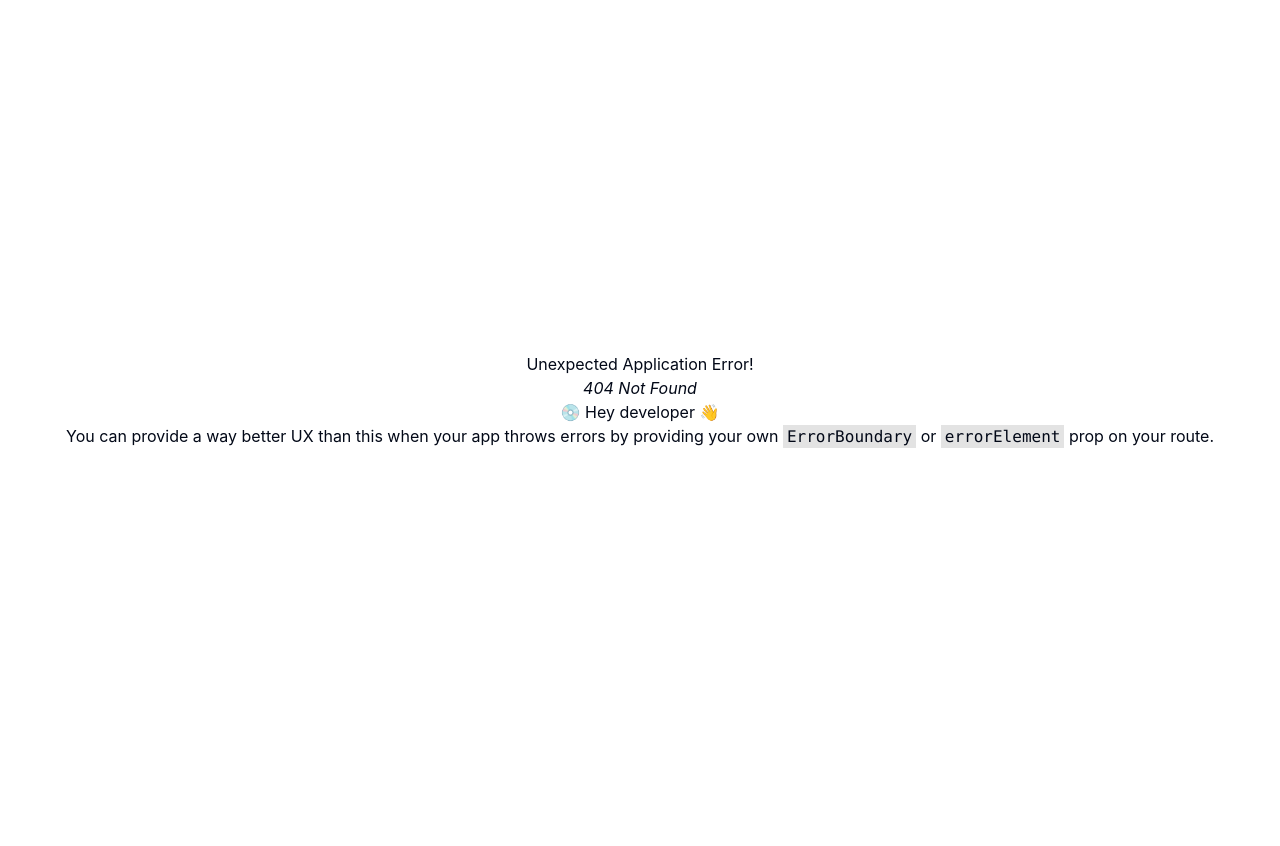
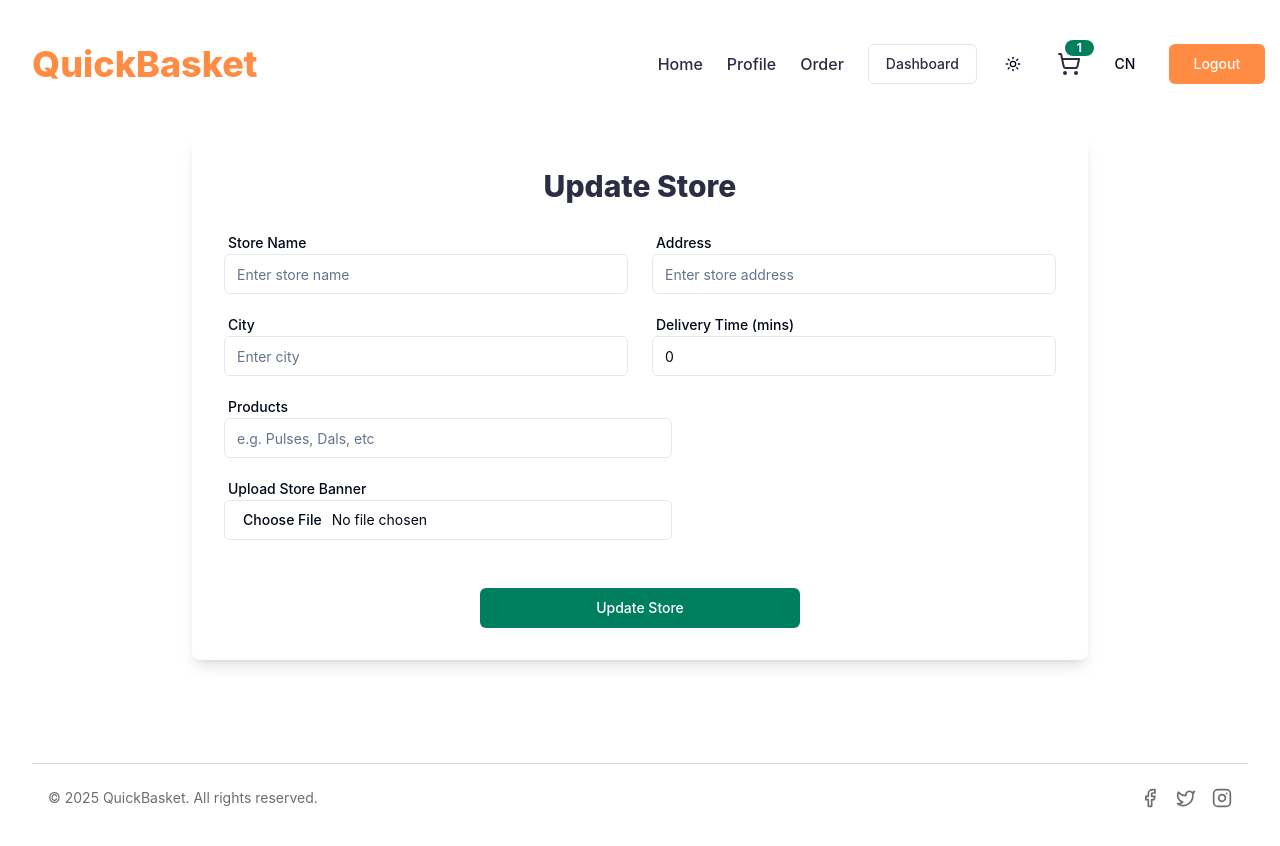
Before and after one commit to bhushan-apraj13/Quick-Basket, a React (Vite) app in the folder client/: page /admin/store in a window 1280 px wide. Before the commit this address had no page. Shown: the top 846 px of the page. Before the commit the page ends 800 px from the top, so only its background shows below. Built offline with nearby package versions, Linux system fonts and the light colour scheme.

Commit message:
Store Information Page UI done with some minor changes pending -06:08:00

```diff
--- a/client/src/App.tsx
+++ b/client/src/App.tsx
@@ -11,6 +11,7 @@ import Profile from './components/Profile'
 import SearchPage from './components/SearchPage'
 import ShopDetails from './components/ShopDetails'
 import Cart from './components/Cart'
+import Store from './admin/Store'
 
 
 
@@ -38,6 +39,10 @@ const appRouter = createBrowserRouter([
       {
         path: "/cart",
         element: <Cart />
+      },
+      {
+        path: "/admin/store",
+        element: <Store />
       },
 
     ]
--- /dev/null
+++ b/client/src/admin/Store.tsx
@@ -0,0 +1,101 @@
+import { Button } from "@/components/ui/button";
+import { Input } from "@/components/ui/input";
+import { Label } from "@/components/ui/label";
+import { StoreInfoSchema, storeSchema } from "@/schema/storeSchema";
+import { Loader2 } from "lucide-react";
+import { useState } from "react";
+
+const Store = () => {
+    const [input, setInput] = useState<StoreInfoSchema>({
+        storeName: "",
+        address: "",
+        city: "",
+        deliveryTime: 0,
+        products: [],
+        storeBanner: undefined,
+    });
+
+    const [errors, setErrors] = useState<Partial<StoreInfoSchema>>({});
+
+    const changeEventHandler = (e: React.ChangeEvent<HTMLInputElement>) => {
+        const { name, value, type } = e.target;
+        setInput({ ...input, [name]: type === 'number' ? Number(value) : value });
+    };
+
+    const submitHandler = (e: React.FormEvent<HTMLFormElement>) => {
+        e.preventDefault();
+        const result = storeSchema.safeParse(input);
+        if (!result.success) {
+            const fieldErrors = result.error.formErrors.fieldErrors;
+            setErrors(fieldErrors as Partial<StoreInfoSchema>);
+            return;
+        }
+        console.log(input);
+    };
+
+    const loading = false;
+    const storeExists = true;
+
+    return (
+        <div className="max-w-4xl mx-auto my-10 p-8 bg-white shadow-lg rounded-lg">
+            <h1 className="font-extrabold text-3xl text-textPrimary mb-8 text-center">
+                {storeExists ? "Update Store" : "Add New Store"}
+            </h1>
+
+            <form onSubmit={submitHandler} className="grid grid-cols-1 md:grid-cols-2 gap-6">
+                <div className="flex flex-col gap-1">
+                    <Label className="text-left ml-1">Store Name</Label>
+                    <Input type="text" name="storeName" placeholder="Enter store name"
+                        value={input.storeName} onChange={changeEventHandler} />
+                    {errors.storeName && <span className="text-xs text-error font-medium text-left ml-1">{errors.storeName}</span>}
+                </div>
+                <div className="flex flex-col gap-1">
+                    <Label className="text-left ml-1">Address</Label>
+                    <Input type="text" name="address" placeholder="Enter store address"
+                        value={input.address} onChange={changeEventHandler} />
+                    {errors.address && <span className="text-xs text-error font-medium text-left ml-1">{errors.address}</span>}
+                </div>
+                <div className="flex flex-col gap-1">
+                    <Label className="text-left ml-1">City</Label>
+                    <Input type="text" name="city" placeholder="Enter city"
+                        value={input.city} onChange={changeEventHandler} />
+                    {errors.city && <span className="text-xs text-error font-medium text-left ml-1">{errors.city}</span>}
+                </div>
+                <div className="flex flex-col gap-1">
+                    <Label className="text-left ml-1">Delivery Time (mins)</Label>
+                    <Input type="number" name="deliveryTime" placeholder="Estimated delivery time"
+                        value={input.deliveryTime} onChange={changeEventHandler} />
+                    {errors.deliveryTime && <span className="text-xs text-error font-medium text-left ml-1">{errors.deliveryTime}</span>}
+                </div>
+                <div className="flex flex-col gap-1 md:col-span-2 max-w-md">
+                    <Label className="text-left ml-1">Products</Label>
+                    <Input type="text" name="products" placeholder="e.g. Pulses, Dals, etc" className="h-10"
+                        value={input.products} onChange={(e) => setInput({ ...input, products: e.target.value.split(",") })} />
+                    {errors.products && <span className="text-xs text-error font-medium text-left ml-1">{errors.products}</span>}
+                </div>
+                <div className="flex flex-col gap-1 md:col-span-2 max-w-md">
+                    <Label className="text-left ml-1">Upload Store Banner</Label>
+                    <Input type="file" accept="image/*" name="storeBanner" className="h-10"
+                        onChange={(e) => {
+                            const file = e.target.files?.[0];
+                            setInput((prev) => ({ ...prev, storeBanner: file || undefined }));
+                        }} />
+                    {errors.storeBanner && <span className="text-xs text-error font-medium text-left ml-1">{errors.storeBanner?.name || "Banner image is required*"}</span>}
+                </div>
+                <div className="md:col-span-2 flex justify-center mt-6">
+                    {loading ? (
+                        <Button disabled className="bg-brandGreen text-white w-full max-w-xs flex items-center justify-center gap-2">
+                            <Loader2 className="animate-spin h-4 w-4" /> Please wait...
+                        </Button>
+                    ) : (
+                        <Button className="bg-brandGreen hover:bg-brandGreen/80 text-white w-full max-w-xs">
+                            {storeExists ? "Update Store" : "Add Store"}
+                        </Button>
+                    )}
+                </div>
+            </form>
+        </div>
+    );
+};
+
+export default Store;
--- a/client/src/auth/Signup.tsx
+++ b/client/src/auth/Signup.tsx
@@ -20,7 +20,10 @@ const Signup = () => {
         password: "",
         contact: "",
     });
+
     const [errors, setErrors] = useState<Partial<SignupInputState>>({});
+
+
     const changeEventHandler = (e: ChangeEvent<HTMLInputElement>) => {
         const { name, value } = e.target;
         setInput({ ...input, [name]: value });
--- a/client/src/components/CheckoutConfirm.tsx
+++ b/client/src/components/CheckoutConfirm.tsx
@@ -36,19 +36,19 @@ const CheckoutConfirm = ({ open, setOpen }: { open: boolean, setOpen: Dispatch<S
                 {/* User Info */}
                 <div className="grid grid-cols-2 gap-4 ">
                     <div>
-                        <Label className="block text-sm font-semibold">Full Name</Label>
+                        <Label className="block text-sm text-gray-700 font-semibold">Full Name</Label>
                         <p className="text-gray-700">John Doe</p>
                     </div>
                     <div>
-                        <Label className="block text-sm font-semibold">Contact</Label>
+                        <Label className="block text-sm text-gray-700 font-semibold">Contact</Label>
                         <p className="text-gray-700">+91 98765 43210</p>
                     </div>
                     <div>
-                        <Label className="block text-sm font-semibold">Address</Label>
+                        <Label className="block text-sm text-gray-700 font-semibold">Address</Label>
                         <p className="text-gray-700">123, Green Avenue, Mumbai</p>
                     </div>
                     <div>
-                        <Label className="block text-sm font-semibold">City</Label>
+                        <Label className="block text-sm text-gray-700 font-semibold">City</Label>
                         <p className="text-gray-700">Mumbai</p>
                     </div>
                 </div>
--- a/client/src/components/Navbar.tsx
+++ b/client/src/components/Navbar.tsx
@@ -41,7 +41,7 @@ const Navbar = () => {
                                         </MenubarTrigger>
 
                                         <MenubarContent className="bg-white shadow-lg rounded-md">
-                                            <Link to="/admin/shops">
+                                            <Link to="/admin/store">
                                                 <MenubarItem className="px-3 py-2 text-textPrimary hover:bg-brandOrange hover:text-white transition">
                                                     Store
                                                 </MenubarItem>
@@ -204,7 +204,7 @@ const MobileNavbar = () => {
                         <span>Products</span>
                     </Link>
                     <Link
-                        to="/profile"
+                        to="/admin/store"
                         className="flex items-center gap-4 px-3 py-2 rounded-lg cursor-pointer transition
              text-textPrimary hover:bg-[#EAEAEA] active:bg-[#EAEAEA] hover:text-brandGreen
              active:text-brandGreen"
--- /dev/null
+++ b/client/src/schema/storeSchema.ts
@@ -0,0 +1,17 @@
+import {z} from "zod";
+
+{/* Store Schema */}
+
+export const storeSchema = z.object({
+    storeName: z.string().min(3, "Store name is too short").max(50, "Store name is too long"),
+    address: z.string().min(6, "Address must be at least 6 characters").max(200, "Address must be at most 200 characters"),
+    city: z.string().min(3, "City must be at least 3 characters").max(50, "City must be at most 50 characters"),
+    deliveryTime: z.number().min(5, "Delivery time must be at least 5 minutes ").max(100, "Delivery time must be at most 100 minutes"),
+    products: z.array(z.string()).min(1, "At least 1 product is required"),
+    storeBanner: z
+  .instanceof(File)
+  .optional()
+  .refine((file) => file && file.size !== 0, "Please upload a banner image"),
+});
+
+export type StoreInfoSchema = z.infer<typeof storeSchema>;
```
